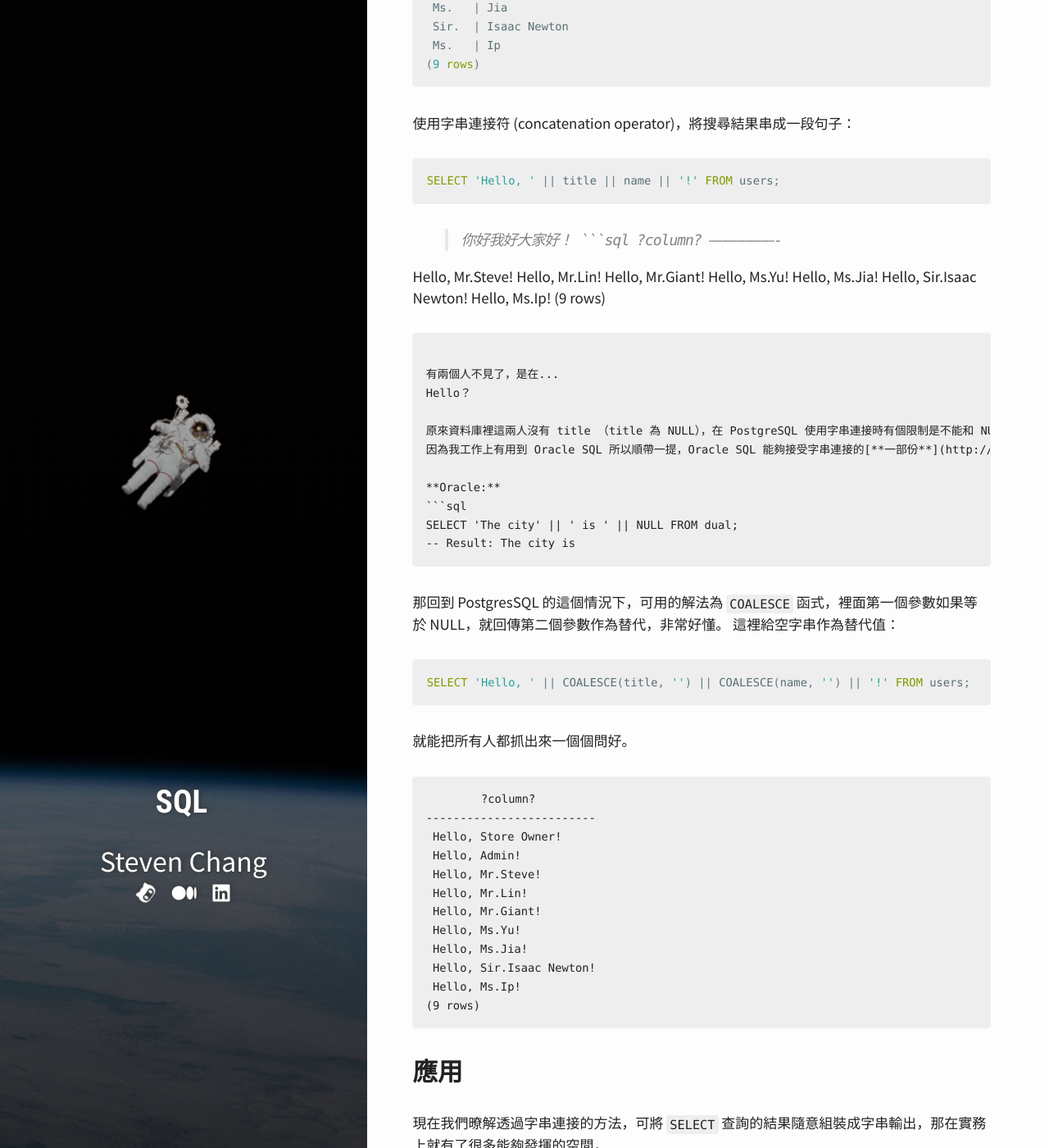
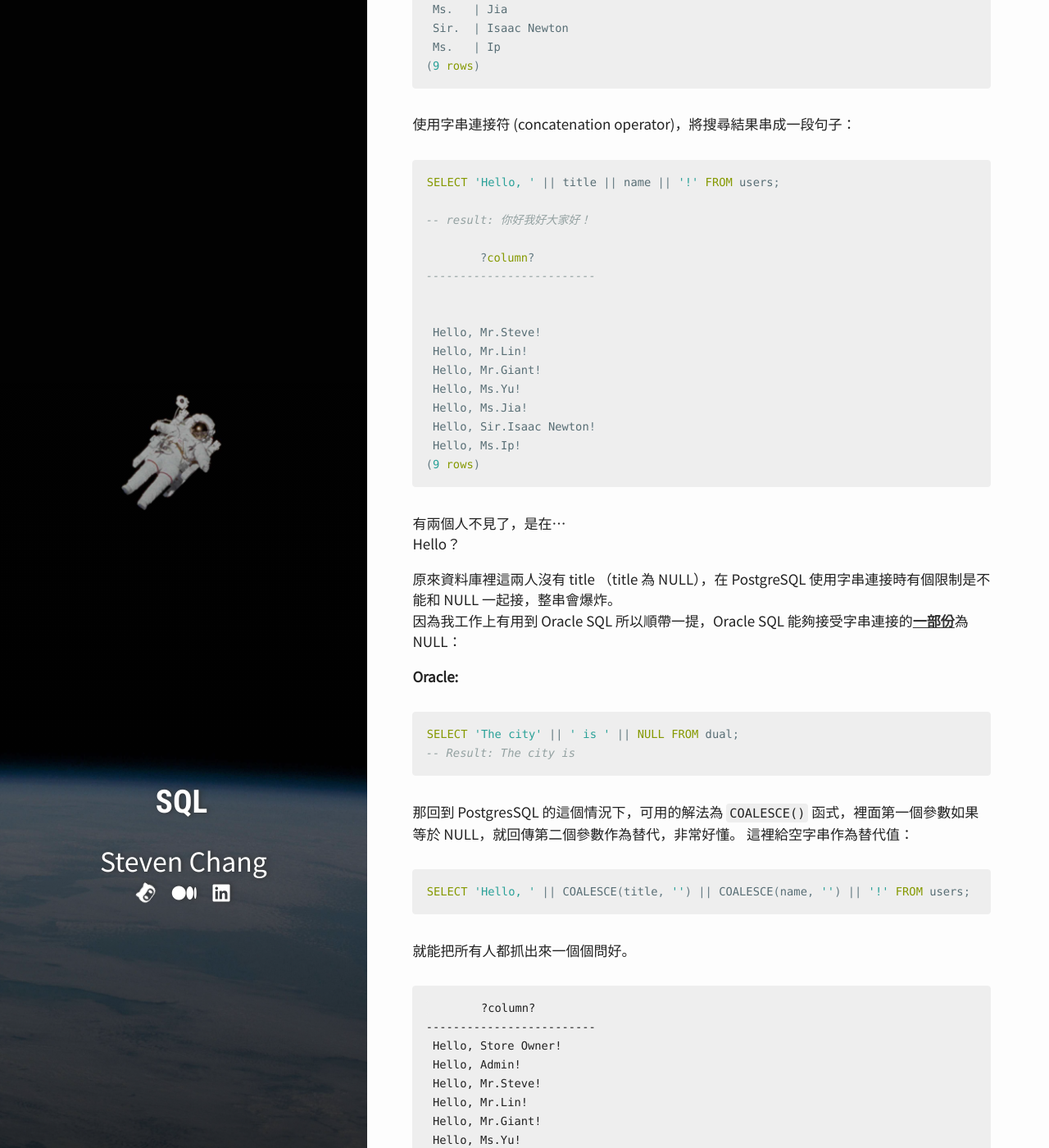
Before and after one commit to stevencch99/stevencch99.github.io, a Jekyll site: the page built from _posts/2020-03-23-sql-string-concatenation-operator.md, in a window 1280 px wide and 1400 px high, scrolled down 833 px. Shown: the whole window at 82% size. Built offline with Jekyll 4.4.1, drawn with Linux system fonts in a browser that asks for light colours; nearby versions of some CDN libraries; comment, search, counter and statistics services are not loaded; part of the change alters nothing that is shown; some of the changed text lies outside the part shown.

Commit message:
Fix syntax errors in post of SQL string concatenation operator.

````diff
--- a/_posts/2020-03-23-sql-string-concatenation-operator.md
+++ b/_posts/2020-03-23-sql-string-concatenation-operator.md
@@ -13,7 +13,7 @@ comments: true
 在這之前從沒想過可以這樣用，趕緊紀錄下來！
 
 ## 有禮貌運動 —— 和資料說你好
-以下以 query & result 以 PostgresSQL 的 psql 示範，
+以下以 query & result 以 PostgresSQL 的 `psql` 終端介面示範，
 如果心血來潮突然想和資料表 `users` 裡面所有的 user 打招呼，該怎麼做？
 
 首先看一下資料表裡面都有誰
@@ -41,10 +41,9 @@ SELECT title, name FROM users;
 
 ```sql
 SELECT 'Hello, ' || title || name || '!' FROM users;
-```
 
-> 你好我好大家好！
-```sql
+-- result: 你好我好大家好！
+
         ?column?
 -------------------------
 
@@ -71,7 +70,7 @@ SELECT 'The city' || ' is ' || NULL FROM dual;
 -- Result: The city is
 ```
 
-那回到 PostgresSQL 的這個情況下，可用的解法為 `COALESCE` 函式，裡面第一個參數如果等於 NULL，就回傳第二個參數作為替代，非常好懂。
+那回到 PostgresSQL 的這個情況下，可用的解法為 `COALESCE()` 函式，裡面第一個參數如果等於 NULL，就回傳第二個參數作為替代，非常好懂。
 這裡給空字串作為替代值：
 
 ```sql
@@ -97,9 +96,9 @@ SELECT 'Hello, ' || COALESCE(title, '') || COALESCE(name, '') || '!' FROM users;
 
 ## 應用
 
-現在我們暸解透過字串連接的方法，可將 `SELECT` 查詢的結果隨意組裝成字串輸出，那在實務上就有了很多能夠發揮的空間，
-例如以下例子能夠生成 `INSERT INTO...` 語句，將 1 號店家 (store_id = 1) 的 items，包含名稱和價格也都新增一份到 2 號店家，
-接著只要複製貼上產出來的語句，用這種方式能簡單快速地在資料庫中建立相關的記錄，在建立測試資料的時候特別好用！
+現在我們暸解透過字串連接的方法，可將 `SELECT` 查詢的結果隨意組裝成字串輸出，那在實務上就有了很多能夠發揮的空間。
+
+例如以下例子能夠生成 `INSERT INTO...` 語句，將 1 號店家 (store_id = 1) 所擁有的 items，包含名稱和價格也都新增一份到 2 號店家，接著只要複製貼上產出來的語句，用這種方式能簡單快速地在資料庫中建立相關的記錄，在建立測試資料的時候特別好用！
 
 ```sql
 SELECT 'INSERT INTO items (name, price, store_id, created_at, updated_at) VALUES ('''||name||''', '||price||', 2, to_date(''20200323'', ''yyyymmdd''), to_date(''20200323'', ''yyyymmdd''));'
@@ -112,11 +111,13 @@ SELECT 'INSERT INTO items (name, price, store_id, created_at, updated_at) VALUES
  INSERT INTO items (name, price, store_id, created_at, updated_at) VALUES ('test_item1', 399.0, 2, to_date('20200323', 'yyyymmdd'), to_date('20200323', 'yyyymmdd'));
  INSERT INTO items (name, price, store_id, created_at, updated_at) VALUES ('test_item2', 499.0, 2, to_date('20200323', 'yyyymmdd'), to_date('20200323', 'yyyymmdd'));
  INSERT INTO items (name, price, store_id, created_at, updated_at) VALUES ('test_item3', 199.0, 2, to_date('20200323', 'yyyymmdd'), to_date('20200323', 'yyyymmdd'));
+-- ...omitted
 ```
+
 > 使用兩個相鄰的單引號 `''` 以跳脫字串中的單引號。
 
 掌握這個技巧之後就能配合各種情況自由發揮囉！
 
 ## References
-- [|| String Concatenation Operator - Oracle to SQL Server Migration](http://www.sqlines.com/oracle-to-sql-server/string_concat)
+- [String Concatenation Operator - Oracle to SQL Server Migration](http://www.sqlines.com/oracle-to-sql-server/string_concat)
 - [PostgreSQL documentation (4.1.2.1. String Constants)](http://www.postgresql.org/docs/current/static/sql-syntax-lexical.html#SQL-SYNTAX-STRINGS)
````
